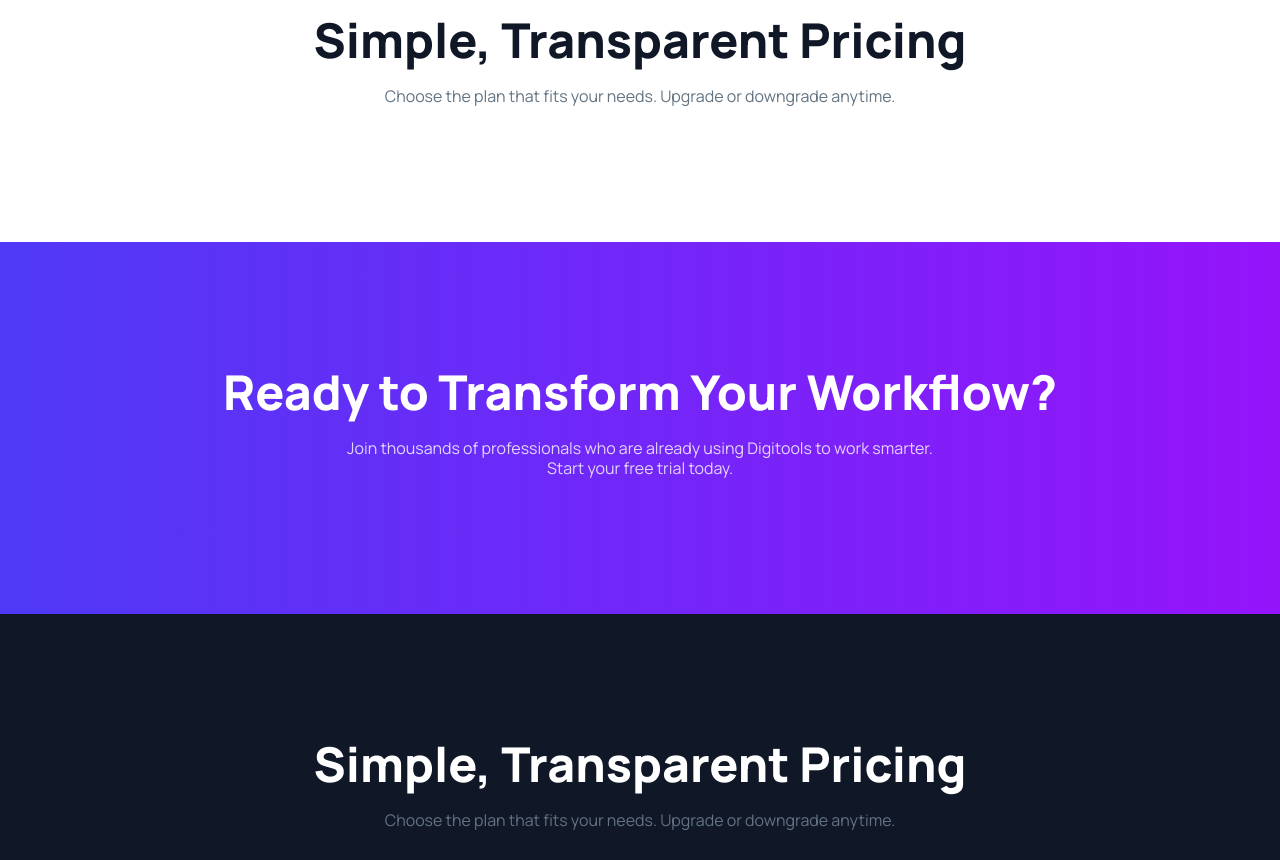
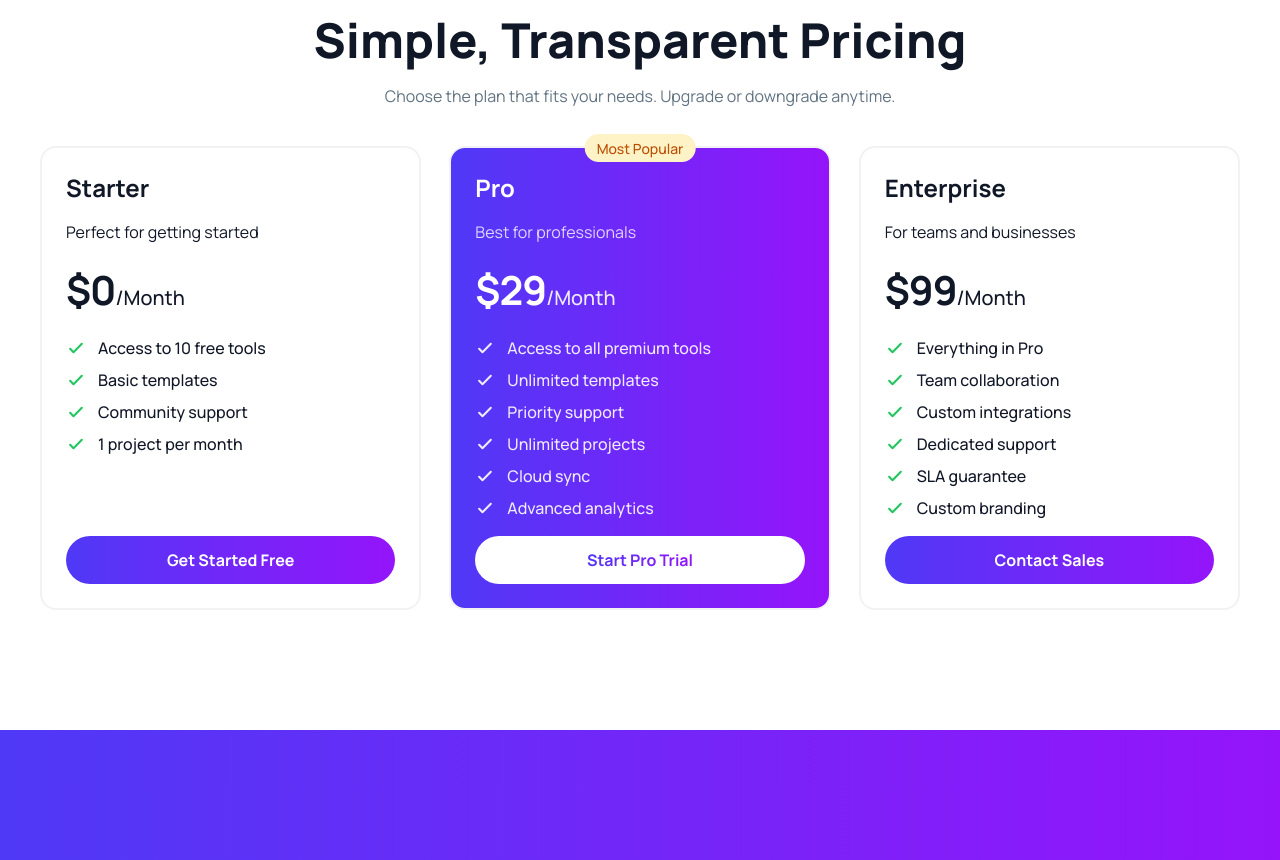
Before and after one commit to ZunaidChowdhury/a6-PH-DigiTools-Platform, a React (Vite) app: page / in a window 1280 px wide. Shown: the part 3280-4140 px from the top of the page. Built offline with nearby package versions, Linux system fonts and the light colour scheme.

Commit message:
pricing cards  done

```diff
--- /dev/null
+++ b/src/components/cards/PriceCard.jsx
@@ -0,0 +1,52 @@
+import React from 'react'
+
+const PriceCard = ({ pricingCard }) => {
+    // console.log(pricingCard);
+
+    return (
+        <div className={`relative ${pricingCard.tagType === 'popular' ? 'bg-brand-gradient' : 'bg-background'}  border-2 border-[#f2f2f2] rounded-2xl p-6 space-y-4 flex flex-col`}>
+
+            {pricingCard.tag && <div className={`absolute top-0 left-1/2 -translate-x-1/2 -translate-y-1/2 bg-[#fef3c6] rounded-full p-0.5 px-3 w-fit`}>
+                <span className={`text-[#bb4d00] text-sm font-medium whitespace-nowrap`}>{pricingCard.tag}</span>
+            </div>}
+
+            <h3 className={` ${pricingCard.tagType === 'popular' ? 'text-white' : 'text-text-primary'} text-2xl font-bold`}>{pricingCard.name}</h3>
+
+            <p className={`${pricingCard.tagType === 'popular' ? 'text-white opacity-80' : 'text-text-primary'}  text-base font-normal`}>{pricingCard.description}</p>
+
+            {/* price */}
+            <div className="flex items-baseline">
+                <span className={` ${pricingCard.tagType === 'popular' ? 'text-white' : 'text-text-primary'}  text-[2.5rem] font-bold tracking-tight`}>
+                    {pricingCard.price}
+                </span>
+                <span className={` ${pricingCard.tagType === 'popular' ? 'text-white opacity-90' : 'text-text-primary'}  text-xl font-medium`}>
+                    {pricingCard.period}
+                </span>
+            </div>
+
+
+            <ul className="space-y-2 flex-1">
+                {pricingCard.features.map((text, i) => (
+                    <li key={i} className="flex items-center gap-3">
+                        {/* SVG Checkmark icon */}
+                        <div className={`shrink-0  ${pricingCard.tagType === 'popular' ? 'text-white opacity-90' : 'text-[#22c55e]'}`}>
+                            <svg className="w-5 h-5" fill="none" stroke="currentColor" strokeWidth="2.5" viewBox="0 0 24 24">
+                                <path strokeLinecap="round" strokeLinejoin="round" d="M5 13l4 4L19 7" />
+                            </svg>
+                        </div>
+                        <span className={`${pricingCard.tagType === 'popular' ? 'text-white opacity-90' : 'text-text-primary'}  text-base font-medium`}>
+                            {text}
+                        </span>
+                    </li>
+                ))}
+            </ul>
+
+
+            <button className={`w-full text-white text-base font-bold py-3 px-4  ${pricingCard.tagType === 'popular' ? 'bg-white' : 'bg-brand-gradient'} rounded-full cursor-pointer`}>
+                <span className={`${pricingCard.tagType === 'popular' ? 'bg-brand-gradient bg-clip-text text-transparent' : 'text-white'}`}>{pricingCard.btnText}</span>
+            </button>
+        </div>
+    )
+}
+
+export default PriceCard
--- a/src/components/cards/StepsCard.jsx
+++ b/src/components/cards/StepsCard.jsx
@@ -1,7 +1,7 @@
 import React from 'react'
 
 const StepsCard = ({ step }) => {
-    console.log(step);
+    // console.log(step);
 
     return (
         <div className=' h-95 relative bg-background border-2 border-[#f2f2f2] rounded-2xl p-6 space-y-4 flex flex-col items-center justify-center'>
--- a/src/sections/Pricing.jsx
+++ b/src/sections/Pricing.jsx
@@ -1,4 +1,60 @@
 import React from 'react'
+import PriceCard from '../components/cards/PriceCard';
+
+const pricingCardData = [
+    {
+        "id": 1,
+        "name": "Starter",
+        "description": "Perfect for getting started",
+        "price": "$0",
+        "period": "/Month",
+        "tag": "",
+        "tagType": "",
+        "features": [
+            "Access to 10 free tools",
+            "Basic templates",
+            "Community support",
+            "1 project per month"
+        ],
+        "btnText": "Get Started Free"
+    },
+    {
+        "id": 2,
+        "name": "Pro",
+        "description": "Best for professionals",
+        "price": "$29",
+        "period": "/Month",
+        "tag": "Most Popular",
+        "tagType": "popular",
+        "features": [
+            "Access to all premium tools",
+            "Unlimited templates",
+            "Priority support",
+            "Unlimited projects",
+            "Cloud sync",
+            "Advanced analytics"
+        ],
+        "btnText": "Start Pro Trial"
+    },
+    {
+        "id": 3,
+        "name": "Enterprise",
+        "description": "For teams and businesses",
+        "price": "$99",
+        "period": "/Month",
+        "tag": "",
+        "tagType": "",
+        "features": [
+            "Everything in Pro",
+            "Team collaboration",
+            "Custom integrations",
+            "Dedicated support",
+            "SLA guarantee",
+            "Custom branding"
+        ],
+        "btnText": "Contact Sales"
+    }
+];
 
 const Pricing = () => {
     return (
@@ -7,7 +63,17 @@ const Pricing = () => {
                 {/* section heading  */}
                 <div className='text-center'>
                     <h3 className='text-text-primary text-[3rem] font-extrabold mb-4 leading-tight'>Simple, Transparent Pricing</h3>
-                    <p className='text-text-secondary text-base font-normal mb-4 leading-tight'>Choose the plan that fits your needs. Upgrade or downgrade anytime.</p>
+                    <p className='text-text-secondary text-base font-normal leading-tight'>Choose the plan that fits your needs. Upgrade or downgrade anytime.</p>
+                </div>
+
+                {/* card container */}
+                <div className="mt-10 grid grid-cols-1 md:grid-cols-3 gap-7">
+                    {
+                        pricingCardData.map((pricingCard, i) => (
+                            // each card
+                            <PriceCard key={i} pricingCard={pricingCard} />
+                        ))
+                    }
                 </div>
             </div>
         </div>
```
